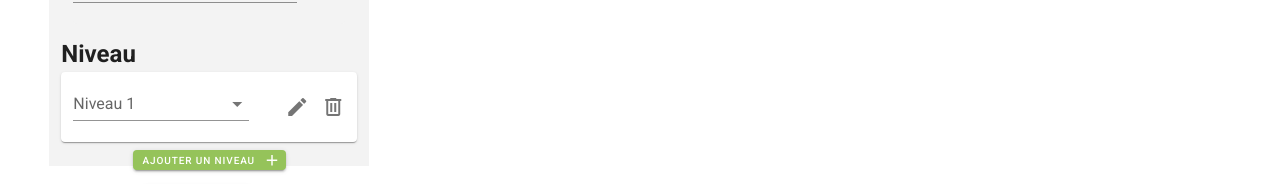
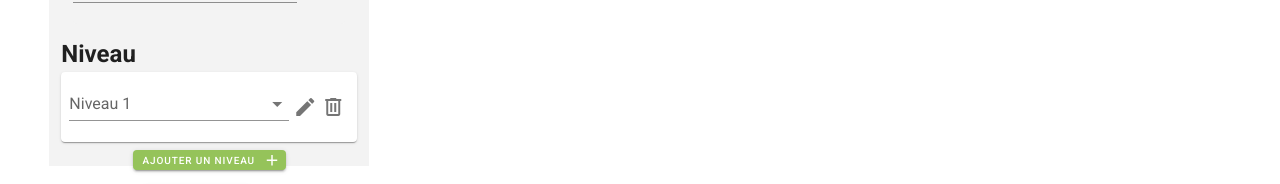
Before and after one commit to constantinfite/vgi-4-bio, a Vue app in the folder client/: page / in a window 1280 px wide. Both pictures are taken after typing "Sample", "Sample", "Sample" into the empty fields and a click on the button "AJOUTER UNE DIMENSION". Shown: the part 581-765 px from the top of the page. Built offline with nearby package versions, Linux system fonts and the light colour scheme.

Commit message:
margin reduce

```diff
--- a/client/src/views/Home.vue
+++ b/client/src/views/Home.vue
@@ -111,13 +111,13 @@
                     <v-card elevation="1" class="d-flex justify-space-between">
                       <v-icon
                         v-if="j > 0"
-                        class="mx-3"
+                        class="mx-1"
                         @click="upLevel(tablesData, i, j)"
                         >mdi-arrow-up</v-icon
                       >
                       <v-icon
                         v-if="j != tablesData[i].level.length - 1"
-                        class="mx-3"
+                        class="mx-1"
                         @click="downLevel(tablesData, i, j)"
                         >mdi-arrow-down</v-icon
                       >
@@ -138,7 +138,7 @@
 
                       <v-select
                         v-if="level.modifyLevel"
-                        class="ml-3 mr-6"
+                        class="ml-2"
                         :items="computedLevels[i]"
                         @change="changeValueLevel($event, i, j)"
                         :value="level.name"
@@ -146,7 +146,7 @@
                       ></v-select>
                       <v-icon
                         v-if="level.modifyLevel"
-                        class="mx-3"
+                        class="mx-1"
                         @click="editDimensionLevel(i, j)"
                         >mdi-pencil</v-icon
                       >
@@ -539,7 +539,7 @@ export default {
     //type array
     dimSelected() {
       return this.tablesData.map(itemTable => {
-        return itemTable.value;
+        return itemTable.dim;
       });
     },
     //Dimensions filtered if already selected
```
